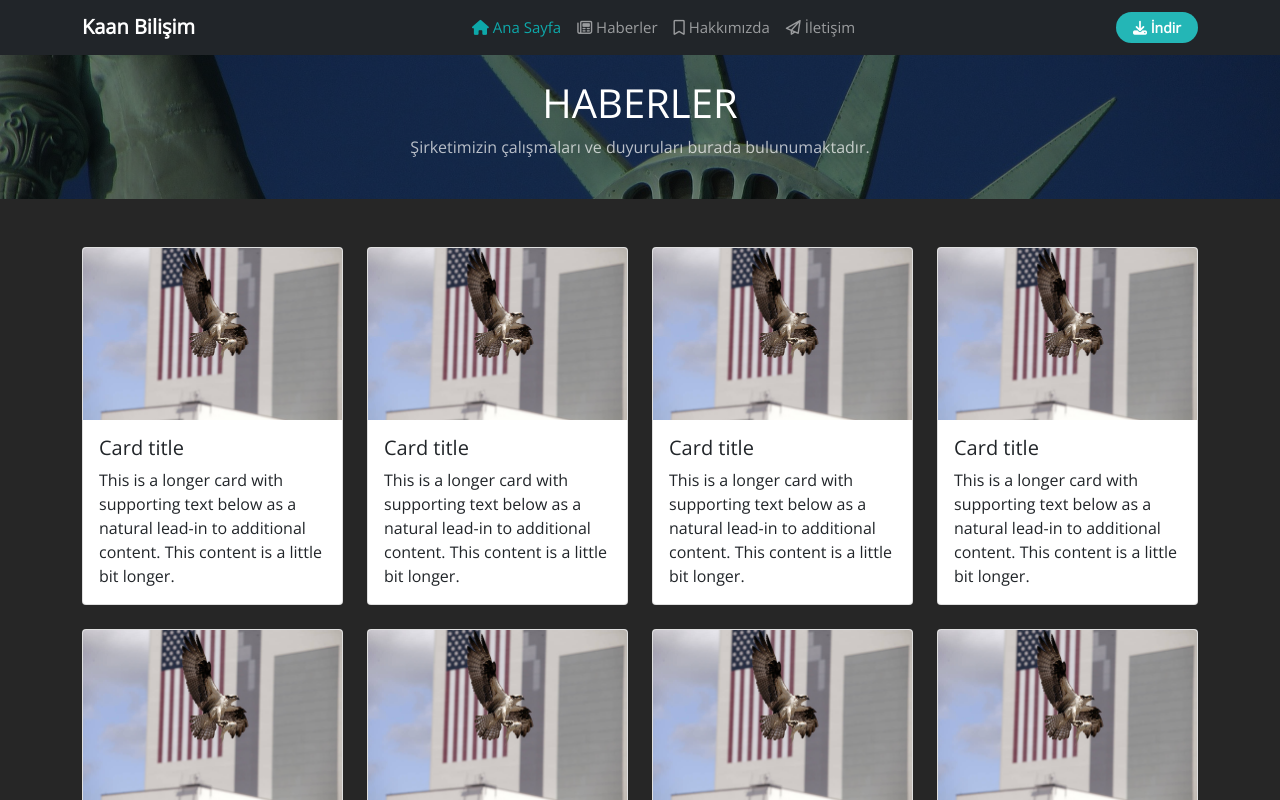
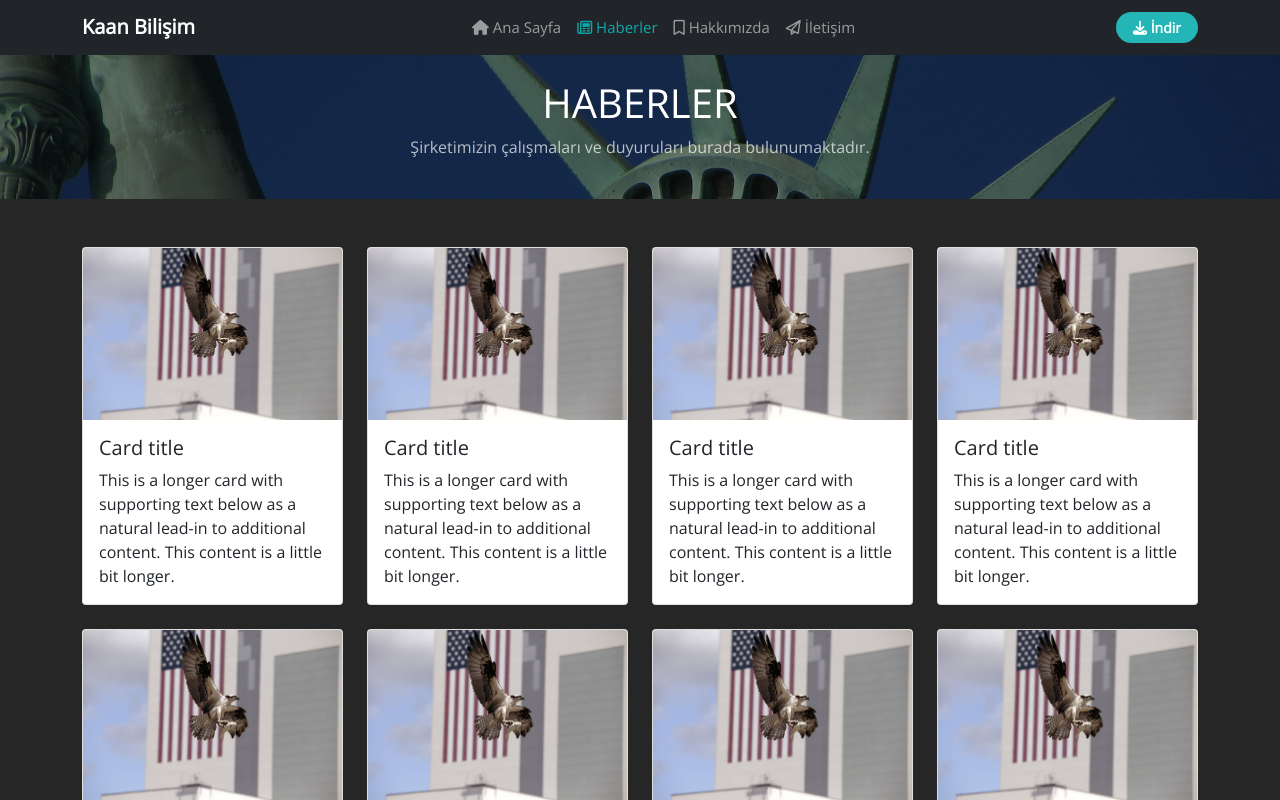
Before and after one commit to blackscriptt/web-homework, a plain HTML site: page haberler.html in a window 1280 px wide. Shown: the top 800 px of the page. Drawn offline with nearby package versions, Linux system fonts and the light colour scheme.

Commit message:
Update haberler.html

```diff
--- a/haberler.html
+++ b/haberler.html
@@ -25,8 +25,8 @@
         </button>
         <div class="collapse navbar-collapse" id="mynavbar">
           <ul class="navbar-nav mx-auto">
-              <li class="nav-item"><a class="nav-link active" href="index.html"><i class="fa-solid fa-house"></i> Ana Sayfa</a></li>
-              <li class="nav-item"><a class="nav-link" href="haberler.html"><i class="fa-regular fa-newspaper"></i> Haberler</a></li>
+              <li class="nav-item"><a class="nav-link" href="index.html"><i class="fa-solid fa-house"></i> Ana Sayfa</a></li>
+              <li class="nav-item"><a class="nav-link active" href="haberler.html"><i class="fa-regular fa-newspaper"></i> Haberler</a></li>
               <li class="nav-item"><a class="nav-link" href="hakkimizda.html"><i class="fa-regular fa-bookmark"></i> Hakkımızda</a></li>
               <li class="nav-item"><a class="nav-link" href="iletisim.html"><i class="fa-regular fa-paper-plane"></i> İletişim</a></li>
           </ul>
```
